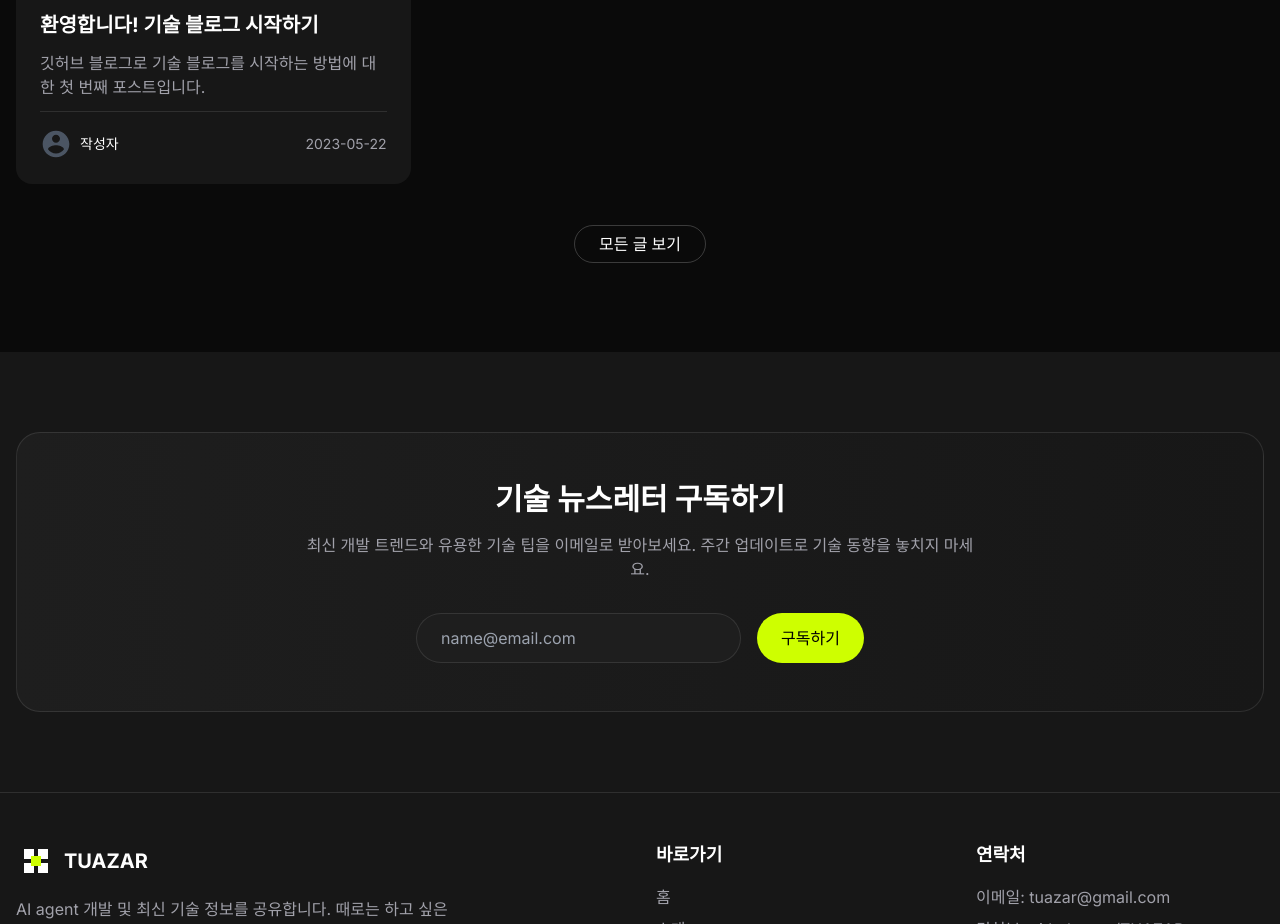
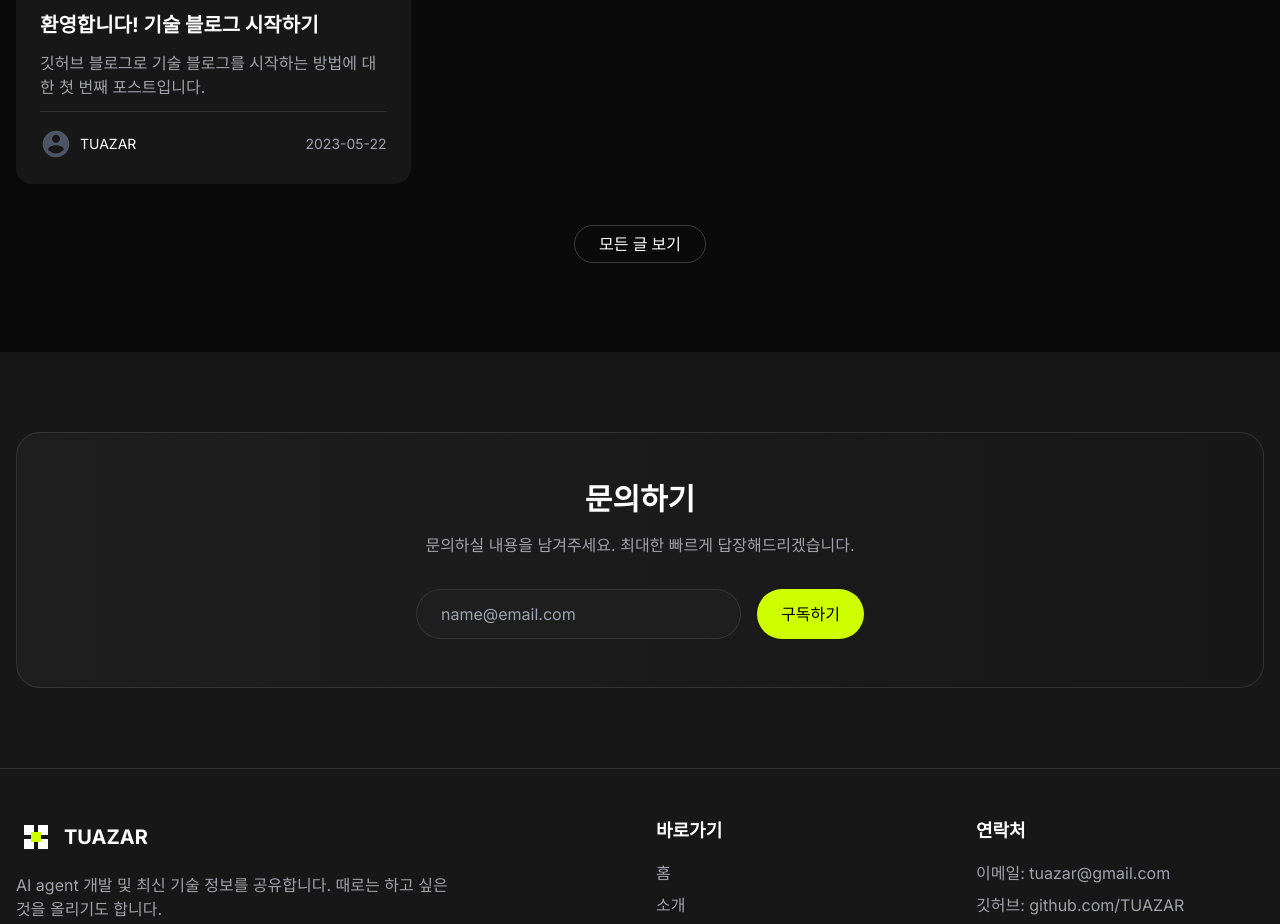
Before and after one commit to TUAZAR/TUAZAR.github.io, a Next.js app: page / in a window 1280 px wide. Shown: the part 1440-2364 px from the top of the page. Built offline with nearby package versions, Linux system fonts and the light colour scheme.

Commit message:
refactor: main 페이지 구성 변경

```diff
--- a/src/pages/blog/index.tsx
+++ b/src/pages/blog/index.tsx
@@ -1,94 +1,36 @@
 import React, { useState } from 'react';
+import { GetStaticProps } from 'next';
 import MainLayout from '@/layouts/MainLayout';
 import BlogPostCard from '@/components/BlogPostCard';
-
-// 임시 데이터
-const DUMMY_POSTS = [
-  {
-    title: 'Next.js와 React로 빠른 웹 애플리케이션 구축하기',
-    excerpt: 'Next.js는 React 프레임워크로, 서버 사이드 렌더링, 정적 사이트 생성 등 다양한 렌더링 방식을 지원합니다. 이 글에서는 Next.js를 활용한 웹 애플리케이션 개발 방법을 알아봅니다.',
-    slug: 'nextjs-react-web-app',
-    coverImage: '/images/blog/nextjs.webp',
-    date: '2023-05-15',
-    author: {
-      name: '김기술',
-      avatar: '/images/avatars/author1.jpg',
-    },
-    tags: ['Next.js', 'React', '웹개발'],
-  },
-  {
-    title: 'TailwindCSS로 효율적인 UI 디자인 구현하기',
-    excerpt: 'TailwindCSS는 유틸리티 우선 CSS 프레임워크로, 빠르고 효율적인 UI 개발을 가능하게 합니다. 이 글에서는 TailwindCSS의 기본 개념과 활용법을 소개합니다.',
-    slug: 'tailwindcss-ui-design',
-    coverImage: '/images/blog/tailwind.webp',
-    date: '2023-06-02',
-    author: {
-      name: '이디자인',
-      avatar: '/images/avatars/author2.jpg',
-    },
-    tags: ['TailwindCSS', 'UI/UX', 'CSS'],
-  },
-  {
-    title: '모던 JavaScript의 비동기 프로그래밍',
-    excerpt: 'JavaScript에서 비동기 프로그래밍은 필수적인 개념입니다. Promise, async/await를 활용한 효율적인 비동기 코드 작성법을 알아봅니다.',
-    slug: 'modern-javascript-async',
-    coverImage: '/images/blog/javascript.webp',
-    date: '2023-06-10',
-    author: {
-      name: '박개발',
-      avatar: '/images/avatars/author3.jpg',
-    },
-    tags: ['JavaScript', '비동기', 'Promise'],
-  },
-  {
-    title: 'TypeScript 타입 시스템 마스터하기',
-    excerpt: 'TypeScript의 고급 타입 기능을 활용하여 더 안정적이고 유지보수가 용이한 코드를 작성하는 방법을 살펴봅니다.',
-    slug: 'typescript-type-system',
-    coverImage: '/images/blog/typescript.webp',
-    date: '2023-06-22',
-    author: {
-      name: '최타입',
-      avatar: '/images/avatars/author4.jpg',
-    },
-    tags: ['TypeScript', '타입시스템', '개발'],
-  },
-  {
-    title: 'GraphQL API 설계 가이드',
-    excerpt: 'REST API와 비교하여 GraphQL의 장점과 효율적인 API 설계 방법에 대해 알아봅니다.',
-    slug: 'graphql-api-design',
-    coverImage: '/images/blog/graphql.webp',
-    date: '2023-07-05',
-    author: {
-      name: '정백엔드',
-      avatar: '/images/avatars/author5.jpg',
-    },
-    tags: ['GraphQL', 'API', '백엔드'],
-  },
-  {
-    title: '웹 성능 최적화 전략',
-    excerpt: '웹 애플리케이션의 로딩 속도와 사용자 경험을 향상시키기 위한 다양한 최적화 기법을 소개합니다.',
-    slug: 'web-performance-optimization',
-    coverImage: '/images/blog/performance.webp',
-    date: '2023-07-18',
-    author: {
-      name: '김기술',
-      avatar: '/images/avatars/author1.jpg',
-    },
-    tags: ['성능최적화', '웹개발', 'UX'],
-  },
-];
+import { getSortedPostsData } from '@/lib/posts';
 
 // 블로그 카테고리
 const CATEGORIES = ['전체', 'JavaScript', 'React', 'Next.js', 'TypeScript', 'CSS', 'UI/UX', '백엔드', '성능최적화'];
 
-const BlogPage = () => {
+interface BlogPageProps {
+  posts: Array<{
+    id: string;
+    title: string;
+    date: string;
+    description: string;
+    tags: string[];
+    slug?: string;
+    coverImage?: string;
+    author?: {
+      name: string;
+      avatar: string;
+    };
+  }>;
+}
+
+const BlogPage = ({ posts }: BlogPageProps) => {
   const [activeCategory, setActiveCategory] = useState('전체');
   const [searchQuery, setSearchQuery] = useState('');
 
   // 카테고리 및 검색어 필터링
-  const filteredPosts = DUMMY_POSTS.filter((post) => {
+  const filteredPosts = posts.filter((post) => {
     // 카테고리 필터링
-    if (activeCategory !== '전체' && !post.tags.includes(activeCategory)) {
+    if (activeCategory !== '전체' && !post.tags?.includes(activeCategory)) {
       return false;
     }
 
@@ -97,8 +39,8 @@ const BlogPage = () => {
       const query = searchQuery.toLowerCase();
       return (
         post.title.toLowerCase().includes(query) ||
-        post.excerpt.toLowerCase().includes(query) ||
-        post.tags.some((tag) => tag.toLowerCase().includes(query))
+        post.description.toLowerCase().includes(query) ||
+        post.tags?.some((tag) => tag.toLowerCase().includes(query))
       );
     }
 
@@ -157,7 +99,19 @@ const BlogPage = () => {
           {filteredPosts.length > 0 ? (
             <div className="grid grid-cols-1 md:grid-cols-2 lg:grid-cols-3 gap-8">
               {filteredPosts.map((post) => (
-                <BlogPostCard key={post.slug} {...post} />
+                <BlogPostCard
+                  key={post.id}
+                  title={post.title}
+                  excerpt={post.description}
+                  slug={post.slug || post.id}
+                  coverImage={post.coverImage || '/images/blog/default-cover.svg'}
+                  date={post.date}
+                  author={post.author || {
+                    name: 'TUAZAR',
+                    avatar: '/images/avatars/default-avatar.svg'
+                  }}
+                  tags={post.tags || []}
+                />
               ))}
             </div>
           ) : (
@@ -180,4 +134,29 @@ const BlogPage = () => {
   );
 };
 
+export const getStaticProps: GetStaticProps = async () => {
+  try {
+    const allPostsData = getSortedPostsData();
+
+    // 각 포스트에 slug 필드 추가 (id를 slug로 사용)
+    const postsWithSlug = allPostsData.map(post => ({
+      ...post,
+      slug: post.id
+    }));
+
+    return {
+      props: {
+        posts: postsWithSlug
+      }
+    };
+  } catch (error) {
+    console.error('Error fetching posts:', error);
+    return {
+      props: {
+        posts: []
+      }
+    };
+  }
+};
+
 export default BlogPage;
--- a/src/pages/index.tsx
+++ b/src/pages/index.tsx
@@ -33,7 +33,7 @@ const TECH_STACK = [
 const DUMMY_POSTS = [
   {
     title: 'Next.js와 React로 빠른 웹 애플리케이션 구축하기',
-    excerpt: 'Next.js는 React 프레임워크로, 서버 사이드 렌더링, 정적 사이트 생성 등 다양한 렌더링 방식을 지원합니다. 이 글에서는 Next.js를 활용한 웹 애플리케이션 개발 방법을 알아봅니다.',
+    description: 'Next.js는 React 프레임워크로, 서버 사이드 렌더링, 정적 사이트 생성 등 다양한 렌더링 방식을 지원합니다. 이 글에서는 Next.js를 활용한 웹 애플리케이션 개발 방법을 알아봅니다.',
     slug: 'nextjs-react-web-app',
     coverImage: '/images/blog/nextjs.webp',
     date: '2023-05-15',
@@ -45,7 +45,7 @@ const DUMMY_POSTS = [
   },
   {
     title: 'TailwindCSS로 효율적인 UI 디자인 구현하기',
-    excerpt: 'TailwindCSS는 유틸리티 우선 CSS 프레임워크로, 빠르고 효율적인 UI 개발을 가능하게 합니다. 이 글에서는 TailwindCSS의 기본 개념과 활용법을 소개합니다.',
+    description: 'TailwindCSS는 유틸리티 우선 CSS 프레임워크로, 빠르고 효율적인 UI 개발을 가능하게 합니다. 이 글에서는 TailwindCSS의 기본 개념과 활용법을 소개합니다.',
     slug: 'tailwindcss-ui-design',
     coverImage: '/images/blog/tailwind.webp',
     date: '2023-06-02',
@@ -57,7 +57,7 @@ const DUMMY_POSTS = [
   },
   {
     title: '모던 JavaScript의 비동기 프로그래밍',
-    excerpt: 'JavaScript에서 비동기 프로그래밍은 필수적인 개념입니다. Promise, async/await를 활용한 효율적인 비동기 코드 작성법을 알아봅니다.',
+    description: 'JavaScript에서 비동기 프로그래밍은 필수적인 개념입니다. Promise, async/await를 활용한 효율적인 비동기 코드 작성법을 알아봅니다.',
     slug: 'modern-javascript-async',
     coverImage: '/images/blog/javascript.webp',
     date: '2023-06-10',
@@ -73,9 +73,14 @@ const DUMMY_POSTS = [
 export async function getStaticProps() {
   try {
     const allPostsData = getSortedPostsData();
+    // 각 포스트에 slug 필드 추가 (id를 slug로 사용)
+    const postsWithSlug = allPostsData.map(post => ({
+      ...post,
+      slug: post.id
+    }));
     return {
       props: {
-        posts: allPostsData
+        posts: postsWithSlug
       }
     };
   } catch (error) {
@@ -138,7 +143,7 @@ const HomePage = ({ posts = [] }) => {
                 <div className="relative h-64 rounded-xl overflow-hidden">
                   <div className="absolute inset-0 bg-gradient-to-br from-blue-500/20 to-purple-500/20 z-10"></div>
                   <Image
-                    src="/images/dashboard.webp"
+                    src="images\avatars\ai.jpg"
                     alt="Dashboard design"
                     fill
                     className="object-cover"
@@ -147,7 +152,7 @@ const HomePage = ({ posts = [] }) => {
                 <div className="relative h-64 rounded-xl overflow-hidden mt-8">
                   <div className="absolute inset-0 bg-gradient-to-br from-green-500/20 to-blue-500/20 z-10"></div>
                   <Image
-                    src="/images/mobile-app.webp"
+                    src="images\avatars\notebook.jpg"
                     alt="Mobile app design"
                     fill
                     className="object-cover"
@@ -159,14 +164,14 @@ const HomePage = ({ posts = [] }) => {
               <div className="absolute -top-10 -left-10 p-4 bg-accent/10 backdrop-blur-sm rounded-xl border border-accent/30 text-white">
                 <div className="flex items-center gap-2">
                   <div className="w-3 h-3 rounded-full bg-accent"></div>
-                  <span>React</span>
+                  <span>AI</span>
                 </div>
               </div>
 
               <div className="absolute -bottom-5 right-20 p-4 bg-blue-500/10 backdrop-blur-sm rounded-xl border border-blue-500/30 text-white">
                 <div className="flex items-center gap-2">
                   <div className="w-3 h-3 rounded-full bg-blue-500"></div>
-                  <span>TypeScript</span>
+                  <span>AGENT</span>
                 </div>
               </div>
             </div>
@@ -211,7 +216,19 @@ const HomePage = ({ posts = [] }) => {
 
           <div className="grid grid-cols-1 md:grid-cols-3 gap-8">
             {displayPosts.slice(0, 3).map((post) => (
-              <BlogPostCard key={post.slug} {...post} />
+              <BlogPostCard
+                key={post.slug || post.id}
+                title={post.title}
+                excerpt={post.description}
+                slug={post.slug || post.id}
+                coverImage={post.coverImage || '/images/blog/default-cover.svg'}
+                date={post.date}
+                author={post.author || {
+                  name: 'TUAZAR',
+                  avatar: '/images/avatars/default-avatar.svg'
+                }}
+                tags={post.tags || []}
+              />
             ))}
           </div>
 
@@ -228,9 +245,9 @@ const HomePage = ({ posts = [] }) => {
         <div className="container mx-auto">
           <div className="bg-gradient-to-r from-dark-gray to-secondary p-12 rounded-3xl border border-white/10">
             <div className="max-w-2xl mx-auto text-center">
-              <h2 className="text-3xl font-bold mb-4">기술 뉴스레터 구독하기</h2>
+              <h2 className="text-3xl font-bold mb-4">문의하기</h2>
               <p className="text-light-gray mb-8">
-                최신 개발 트렌드와 유용한 기술 팁을 이메일로 받아보세요. 주간 업데이트로 기술 동향을 놓치지 마세요.
+                문의하실 내용을 남겨주세요. 최대한 빠르게 답장해드리겠습니다.
               </p>
 
               <form onSubmit={handleSubscribe} className="flex flex-col sm:flex-row gap-4 max-w-md mx-auto">
```
